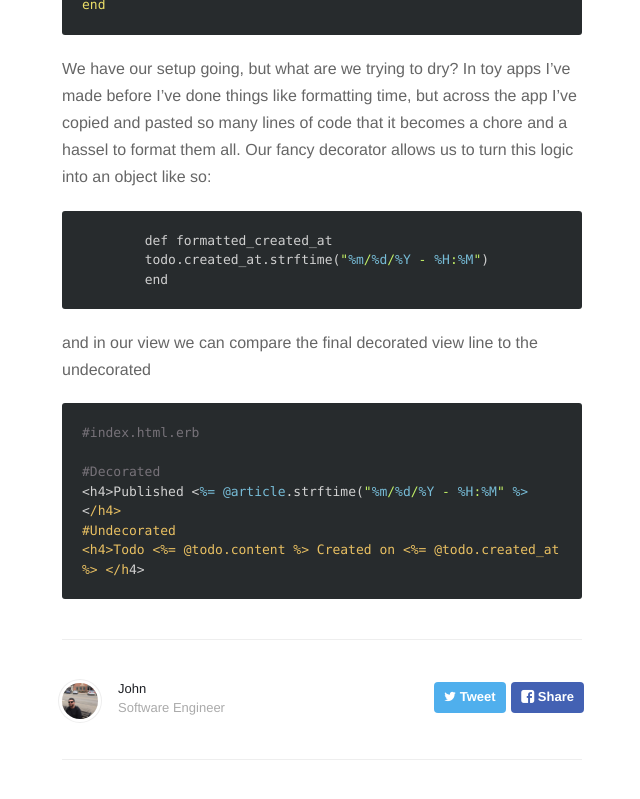
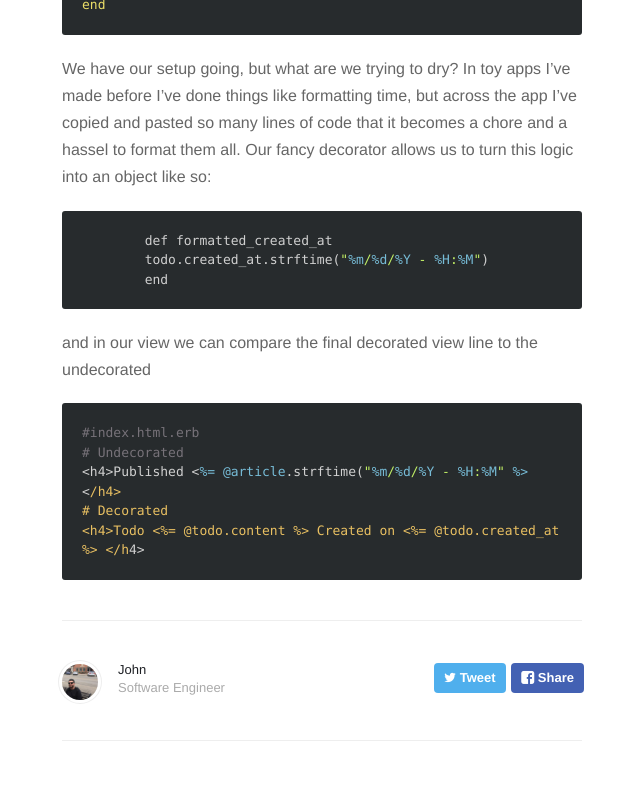
Before and after one commit to johncorderox/johncorderox.github.io, a Jekyll site: the page built from _posts/2019-03-15-draper-gem-101.md, in a window 1280 px wide and 900 px high, scrolled down 1227 px. Shown: the top 799 px of the window, without its empty margins (318-958 px from the left). Built offline with Jekyll 4.4.1, drawn with Linux system fonts in a browser that asks for light colours; nearby versions of some CDN libraries; some of the changed text lies outside the part shown.

Commit message:
cool beans

````diff
--- a/_posts/2019-05-20-draper-gem-101.md
+++ b/_posts/2019-03-15-draper-gem-101.md
@@ -59,9 +59,8 @@ and in our view we can compare the final decorated view line to the undecorated
 
 ```
 #index.html.erb
-
-#Decorated
+# Undecorated
 <h4>Published <%= @article.strftime("%m/%d/%Y - %H:%M" %></h4>
-#Undecorated
+# Decorated
 <h4>Todo <%= @todo.content %> Created on <%= @todo.created_at %> </h4>
 ```
````
Also changed, not shown: assets/images/travel-header.png, 17 other files.
